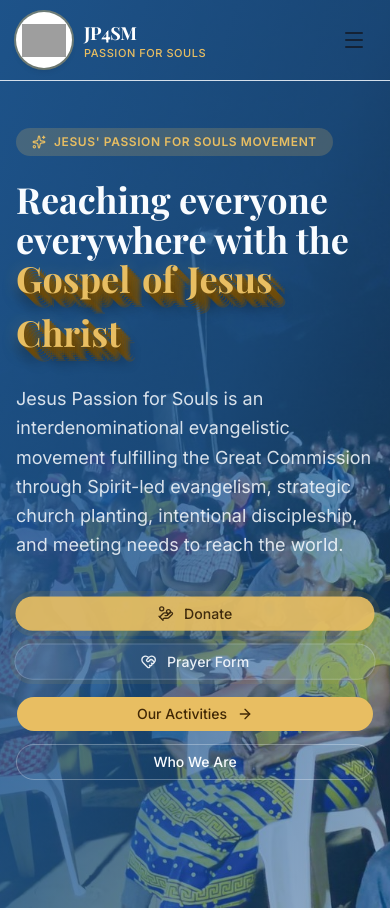
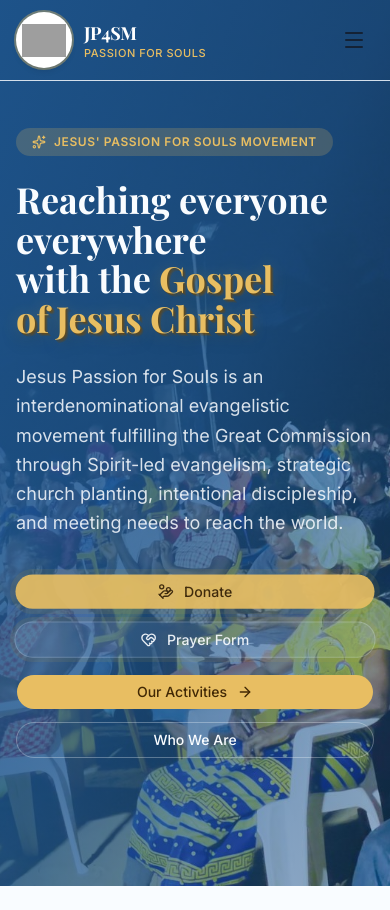
Before and after one commit to Paye11/jp4sm, a Next.js app: page / in a window 390 px wide. Shown: the top 910 px of the page. Built offline with nearby package versions, Linux system fonts and the light colour scheme; grey boxes are pictures that could not be loaded.

Commit message:
Fix duplicate hero text and enable web-based prayer requests.
Replace stacked extrusion layers with single-word rendering, add a prayer request API endpoint, and improve header logo loading.

Co-authored-by: Cursor <cursoragent@cursor.com>

```diff
--- /dev/null
+++ b/app/api/prayer-request/route.ts
@@ -0,0 +1,81 @@
+import { NextResponse } from 'next/server'
+import { siteContactEmail } from '@/lib/site-contact'
+
+type PrayerRequestPayload = {
+  name?: string
+  email?: string
+  phone?: string
+  location?: string
+  request?: string
+}
+
+export async function POST(request: Request) {
+  try {
+    const body = (await request.json()) as PrayerRequestPayload
+
+    const name = body.name?.trim() || ''
+    const email = body.email?.trim() || ''
+    const phone = body.phone?.trim() || 'Not provided'
+    const location = body.location?.trim() || 'Not provided'
+    const prayerRequest = body.request?.trim() || ''
+
+    if (!name || !email || !prayerRequest) {
+      return NextResponse.json(
+        { message: 'Please complete your name, email address, and prayer request.' },
+        { status: 400 },
+      )
+    }
+
+    const upstreamResponse = await fetch(`https://formsubmit.co/ajax/${siteContactEmail}`, {
+      method: 'POST',
+      headers: {
+        'Content-Type': 'application/json',
+        Accept: 'application/json',
+      },
+      body: JSON.stringify({
+        name,
+        email,
+        phone,
+        location,
+        message: prayerRequest,
+        _subject: `Prayer Request from ${name}`,
+        _template: 'table',
+        _captcha: 'false',
+        _replyto: email,
+      }),
+    })
+
+    const upstreamResult = (await upstreamResponse.json().catch(() => null)) as
+      | { message?: string; success?: string }
+      | null
+
+    if (!upstreamResponse.ok) {
+      return NextResponse.json(
+        {
+          message:
+            upstreamResult?.message ||
+            'Prayer request could not be sent right now. Please try again shortly.',
+        },
+        { status: 502 },
+      )
+    }
+
+    return NextResponse.json({
+      message:
+        'Prayer request submitted successfully. Our team will receive it immediately by email.',
+      details: {
+        name,
+        email,
+        phone,
+        location,
+      },
+    })
+  } catch {
+    return NextResponse.json(
+      {
+        message: 'Prayer request could not be submitted right now. Please try again shortly.',
+      },
+      { status: 500 },
+    )
+  }
+}
--- a/app/globals.css
+++ b/app/globals.css
@@ -204,47 +204,25 @@
     }
   }
   .text-reveal-different-directions {
-    display: inline-flex;
-    flex-wrap: wrap;
-    gap: 0.32ch;
+    display: inline;
     vertical-align: baseline;
-    perspective: 1200px;
   }
   .text-reveal-word {
-    position: relative;
-    display: inline-grid;
-    place-items: center;
-    padding: 0 0.12em 0.2em 0;
-    transform-style: preserve-3d;
+    display: inline-block;
+    margin-right: 0.32ch;
     opacity: 0;
     animation: text-extrusion-enter 1.1s cubic-bezier(0.2, 0.9, 0.2, 1)
       forwards;
     animation-delay: var(--word-delay, 0s);
     will-change: transform, opacity, filter;
-  }
-  .text-reveal-word > span {
-    grid-area: 1 / 1;
-    white-space: nowrap;
-  }
-  .text-extrusion-layer {
-    z-index: 0;
-    color: rgb(111 74 10 / 0.9);
-    transform: translate(
-      calc(var(--layer-depth, 1) * 2px),
-      calc(var(--layer-depth, 1) * 2px)
-    );
-    opacity: calc(1 - (var(--layer-depth, 1) * 0.08));
     text-shadow:
-      0 0 1px rgb(255 224 130 / 0.15),
-      0 6px 16px rgb(0 0 0 / 0.18);
-    user-select: none;
-    pointer-events: none;
-  }
-  .text-extrusion-front {
-    position: relative;
-    z-index: 2;
-    text-shadow:
+      1px 1px 0 rgb(111 74 10 / 0.5),
+      2px 2px 0 rgb(111 74 10 / 0.38),
+      3px 3px 0 rgb(111 74 10 / 0.26),
       0 0 16px rgb(255 213 79 / 0.2),
       0 8px 18px rgb(0 0 0 / 0.2);
   }
+  .text-reveal-word:last-child {
+    margin-right: 0;
+  }
 }
--- a/components/site-header.tsx
+++ b/components/site-header.tsx
@@ -46,6 +46,7 @@ export function SiteHeader() {
               alt="JP4SM logo"
               width={48}
               height={48}
+              priority
               className="h-11 w-11 object-contain"
             />
           </span>
--- a/components/text-reveal-different-directions.tsx
+++ b/components/text-reveal-different-directions.tsx
@@ -4,8 +4,6 @@ type TextRevealDifferentDirectionsProps = {
   text: string
   className?: string
 }
-
-const extrusionLayers = 7
 
 export function TextRevealDifferentDirections({
   text,
@@ -14,10 +12,7 @@ export function TextRevealDifferentDirections({
   const words = text.split(' ')
 
   return (
-    <span
-      className={`text-reveal-different-directions ${className}`.trim()}
-      aria-label={text}
-    >
+    <span className={`text-reveal-different-directions ${className}`.trim()}>
       {words.map((word, index) => (
         <span
           key={`${word}-${index}`}
@@ -27,22 +22,8 @@ export function TextRevealDifferentDirections({
               '--word-delay': `${0.12 + index * 0.16}s`,
             } as CSSProperties
           }
-          aria-hidden="true"
         >
-          {Array.from({ length: extrusionLayers }).map((_, layerIndex) => (
-            <span
-              key={`${word}-${index}-layer-${layerIndex + 1}`}
-              className="text-extrusion-layer"
-              style={
-                {
-                  '--layer-depth': layerIndex + 1,
-                } as CSSProperties
-              }
-            >
-              {word}
-            </span>
-          ))}
-          <span className="text-extrusion-front">{word}</span>
+          {word}
         </span>
       ))}
     </span>
--- a/next.config.mjs
+++ b/next.config.mjs
@@ -1,3 +1,8 @@
+import path from 'path'
+import { fileURLToPath } from 'url'
+
+const projectRoot = path.dirname(fileURLToPath(import.meta.url))
+
 /** @type {import('next').NextConfig} */
 const nextConfig = {
   typescript: {
@@ -6,6 +11,9 @@ const nextConfig = {
   images: {
     unoptimized: true,
   },
+  turbopack: {
+    root: projectRoot,
+  },
 }
 
 export default nextConfig
```
Also changed, not shown: components/hero-action-buttons.tsx (+100 -21 lines).
